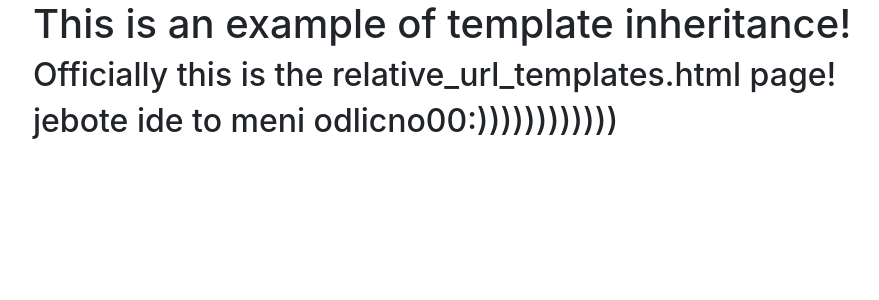
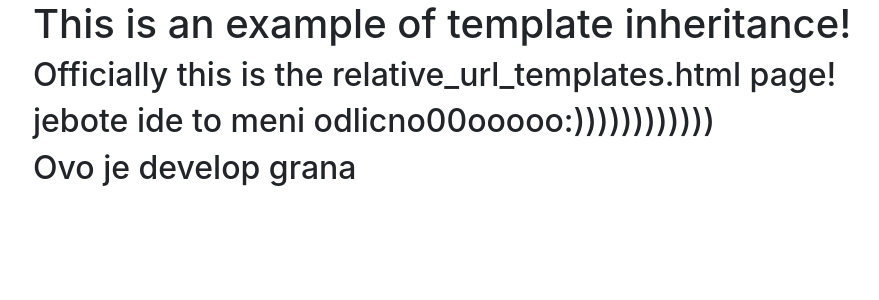
Before and after one commit to asmoljo/lrn_tmp, a Django app: page /basic_app/relative/ in a window 1280 px wide. Shown: the part 56-356 px from the top of the page, without its empty margins (52-931 px from the left). Run offline with Django 3.2, Linux system fonts and the light colour scheme; some libraries are stand-ins or nearby versions.

Commit message:
prvi commit na develop grani

```diff
--- a/learning_templates/basic_app/templates/basic_app/relative_url_templates.html
+++ b/learning_templates/basic_app/templates/basic_app/relative_url_templates.html
@@ -3,5 +3,6 @@
     {% block body_block %}
     <h1>This is an example of template inheritance!</h1>
     <h2>Officially this is the relative_url_templates.html page!</h2>
-    <h2>jebote ide to meni odlicno00:))))))))))))</h2>
+    <h2>jebote ide to meni odlicno00ooooo:))))))))))))</h2>
+    <h2>Ovo je develop grana</h2>
     {% endblock %}
```
